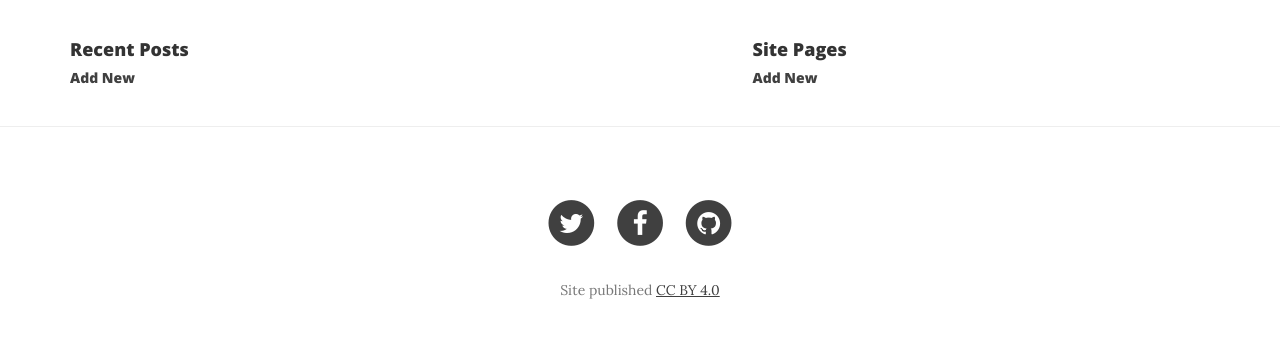
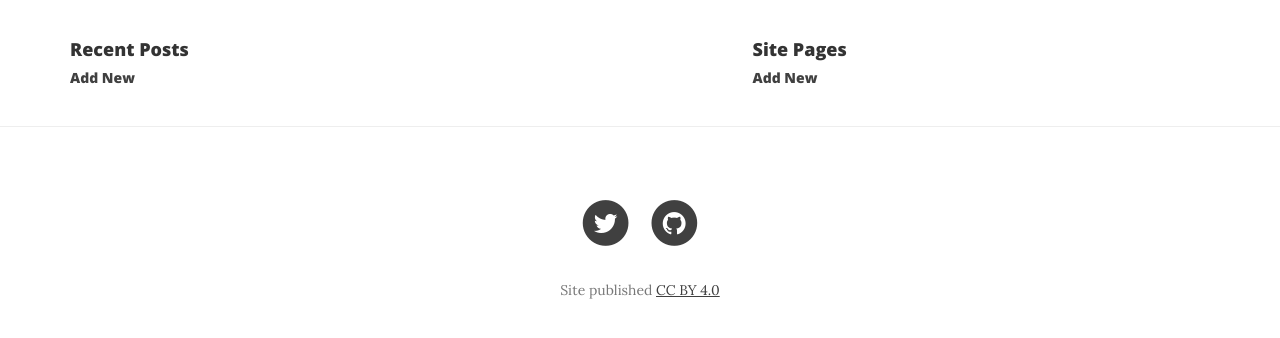
Before and after one commit to ajrbyers/paywallwatch, a Django app: page /dashboard/ in a window 1280 px wide. Shown: the part 137-475 px from the top of the page. Run offline with Django 3.2, Linux system fonts and the light colour scheme; the visitor is signed in with stand-in values (Sample User, id 1); data that the repository does not hold is empty; some libraries are stand-ins or nearby versions.

Commit message:
fixes missing links in footer (&removes facebook)

```diff
--- a/src/templates/base.html
+++ b/src/templates/base.html
@@ -98,7 +98,7 @@
                 <div class="col-lg-8 col-lg-offset-2 col-md-10 col-md-offset-1">
                     <ul class="list-inline text-center">
                         <li>
-                            <a href="#">
+                            <a href="https://twitter.com/paywallwatch">
                                 <span class="fa-stack fa-lg">
                                     <i class="fa fa-circle fa-stack-2x"></i>
                                     <i class="fa fa-twitter fa-stack-1x fa-inverse"></i>
@@ -106,15 +106,7 @@
                             </a>
                         </li>
                         <li>
-                            <a href="#">
-                                <span class="fa-stack fa-lg">
-                                    <i class="fa fa-circle fa-stack-2x"></i>
-                                    <i class="fa fa-facebook fa-stack-1x fa-inverse"></i>
-                                </span>
-                            </a>
-                        </li>
-                        <li>
-                            <a href="#">
+                            <a href="https://github.com/ajrbyers/paywallwatch">
                                 <span class="fa-stack fa-lg">
                                     <i class="fa fa-circle fa-stack-2x"></i>
                                     <i class="fa fa-github fa-stack-1x fa-inverse"></i>
```
